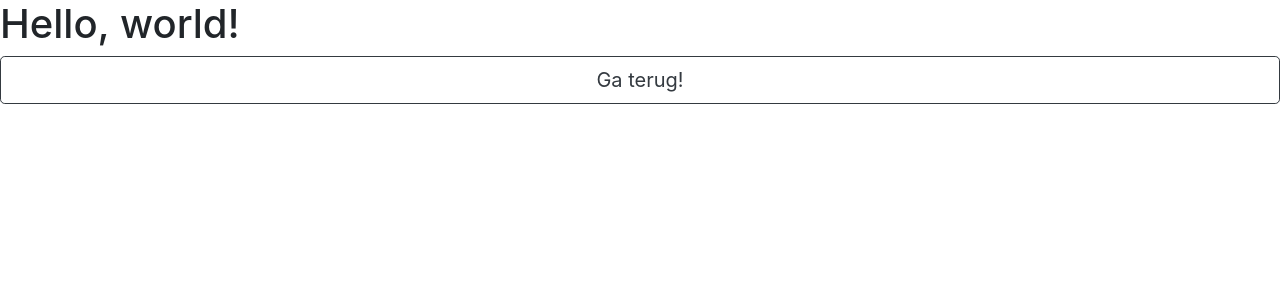
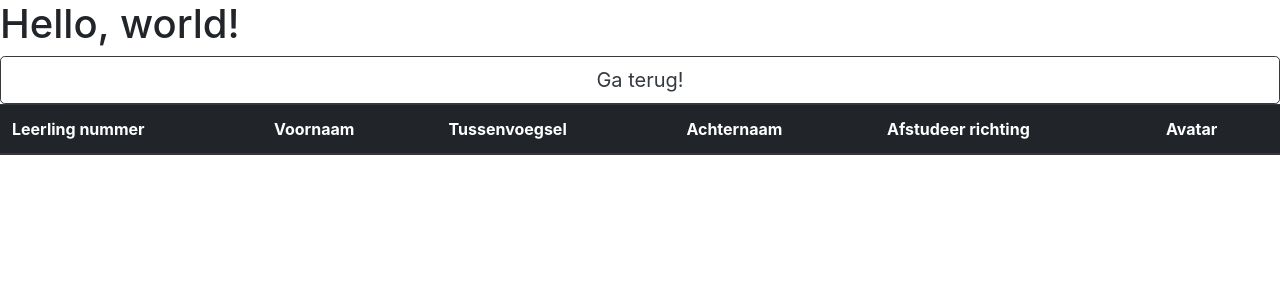
Before and after one commit to rra-am1a-2018/toets, a PHP site: page /homepages/wob_Fatpike.php in a window 1280 px wide. Shown: the top 300 px of the page. Run offline with PHP 8.4, Linux system fonts and the light colour scheme; lists and menus that the app fills with data are empty.

Commit message:
Added table

```diff
--- a/homepages/wob_Fatpike.php
+++ b/homepages/wob_Fatpike.php
@@ -14,6 +14,20 @@
   </head>
   <body>
     <h1>Hello, world!</h1>
+      <!-- Table -->
+  <table class="table table-hover table-light">
+      <thead class=thead-dark>
+        <tr>
+          <th scope="col">Leerling nummer</th>
+          <th scope="col">Voornaam</th>
+          <th scope="col">Tussenvoegsel</th>
+          <th scope="col">Achternaam</th>
+          <th scope="col">Afstudeer richting</th>
+          <th scope="col">Avatar</th>
+        </tr>
+      </thead>
+
+
     <a class="btn btn-outline-dark btn-lg btn-block" href="index.php" role="button">Ga terug!</a>
     <!-- Optional JavaScript -->
     <!-- jQuery first, then Popper.js, then Bootstrap JS -->
```
